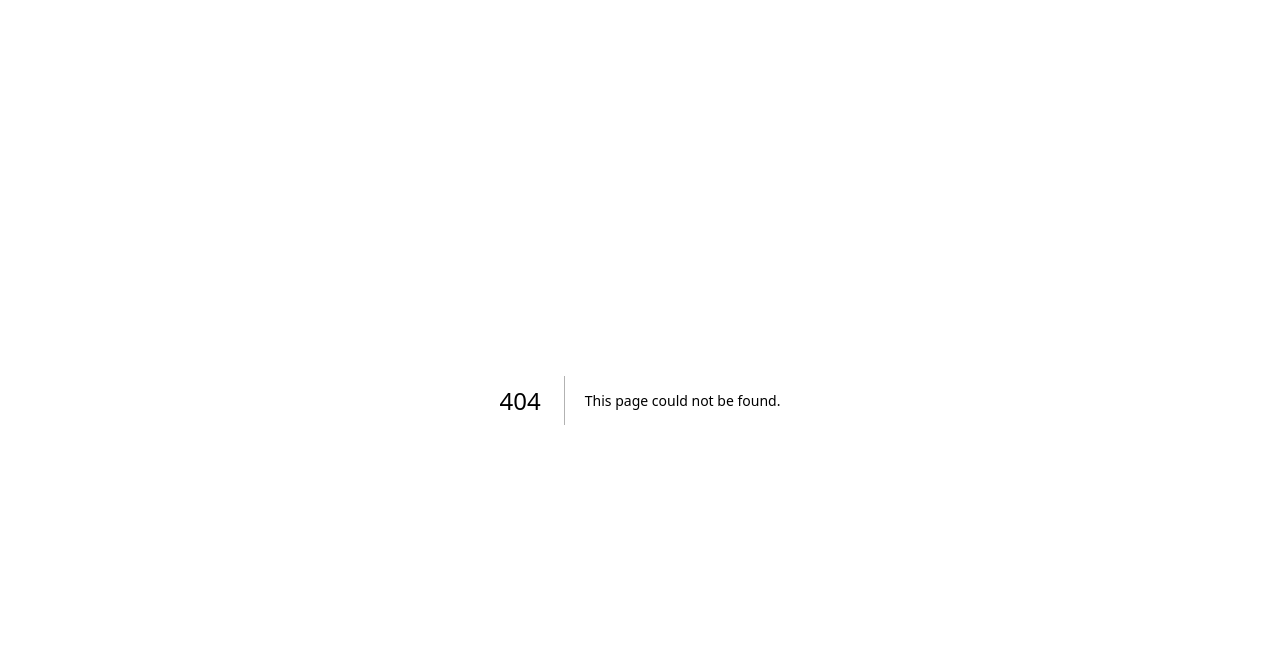
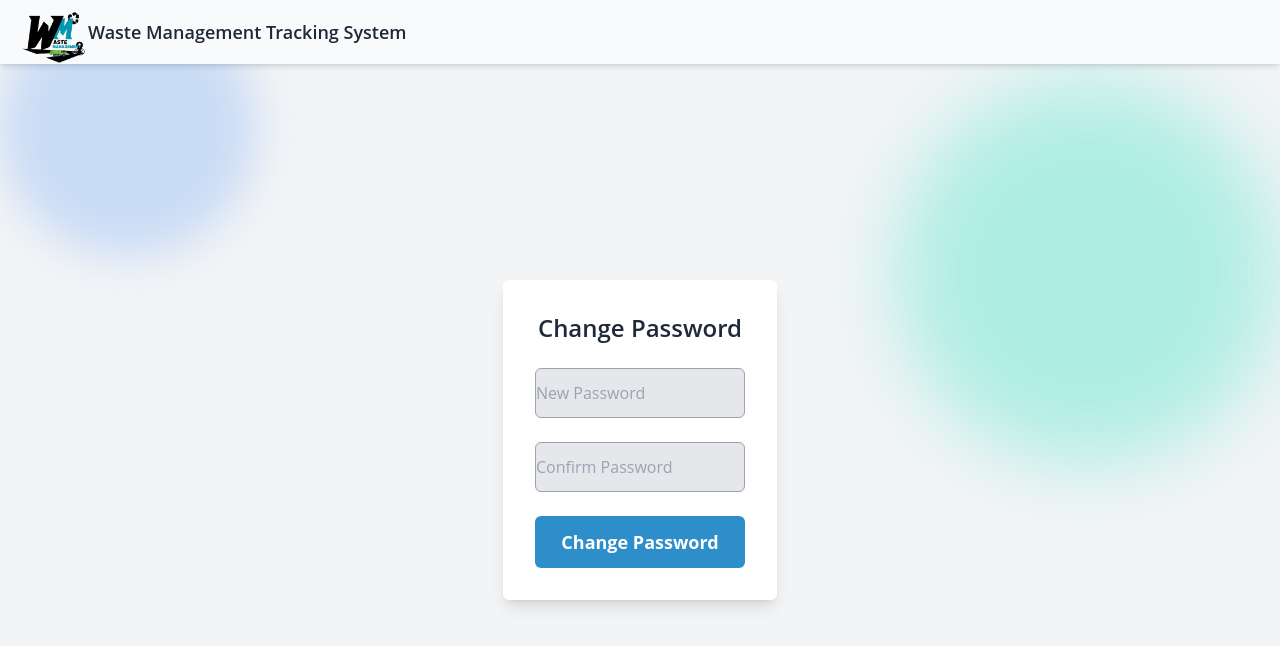
Before and after one commit to applemae342/WM, a Next.js app in the folder project/: page /changePassword in a window 1280 px wide. Before the commit this address had no page. Shown: the top 646 px of the page. Built offline with nearby package versions, Linux system fonts and the light colour scheme.

Commit message:
my last commit 12 - 02 - 2024

```diff
--- a/project/src/pages/EnterOtp.js
+++ b/project/src/pages/EnterOtp.js
@@ -1,35 +1,89 @@
+import React, { useState } from "react";
+import { useRouter } from "next/router";
+import axios from "axios";
 import SignInNavbar from "@/components/SignInNavbar";
-import React, { useState } from "react";
 
 const EnterOtp = () => {
     const [otp, setOtp] = useState(["", "", "", "", "", ""]);
+    const [error, setError] = useState("");
+    const [isLoading, setIsLoading] = useState(false);
+    const router = useRouter();
 
     const handleChange = (e, index) => {
-        let value = e.target.value;
+        const value = e.target.value.replace(/[^0-9]/g, ""); // Allow only digits
+        otp[index] = value;
 
-        if (value.length === 1) {
-            otp[index] = value;
-            setOtp([...otp]);
-            if (index < 5) {
-                document.getElementById(`otp-input-${index + 1}`).focus();
-            }
-        } else {
-            otp[index] = "";
-            setOtp([...otp]);
-            if (index > 0) {
-                document.getElementById(`otp-input-${index - 1}`).focus();
-            }
+        setOtp([...otp]);
+
+        // Focus management
+        if (value.length === 1 && index < 5) {
+            document.getElementById(`otp-input-${index + 1}`).focus();
+        } else if (!value && index > 0) {
+            document.getElementById(`otp-input-${index - 1}`).focus();
         }
     };
 
-    const handleSubmit = (e) => {
+    const handleSubmit = async (e) => {
         e.preventDefault();
-        console.log("Entered OTP: ", otp.join(""));
+        setError("");
+        setIsLoading(true);
+
+        const otpEntered = otp.join("");
+
+        if (otpEntered.length !== 6) {
+            setError("Please enter the full 6-digit OTP.");
+            setIsLoading(false);
+            return;
+        }
+
+        const { email } = router.query;
+
+        if (!email) {
+            setError("Email is missing. Please start the process again.");
+            setIsLoading(false);
+            return;
+        }
+
+        try {
+            const response = await axios.post("http://localhost:8000/API/otp/verify-otp", {
+                email,
+                otp: otpEntered,
+                newPassword: "", // Placeholder for the newPassword field
+            });
+
+            if (response.data.success) {
+                router.push("/changePassword");
+            } else {
+                setError("Invalid OTP. Please try again.");
+            }
+        } catch (err) {
+            console.error("Error verifying OTP:", err);
+            setError("An error occurred while verifying OTP. Please try again.");
+        } finally {
+            setIsLoading(false);
+        }
+    };
+
+    const handleResendOtp = async () => {
+        const { email } = router.query;
+
+        if (!email) {
+            setError("Email is missing. Please start the process again.");
+            return;
+        }
+
+        try {
+            await axios.post("http://localhost:8000/API/otp/send-email", { email });
+            alert("A new OTP has been sent to your email.");
+        } catch (err) {
+            console.error("Error resending OTP:", err);
+            setError("Failed to resend OTP. Please try again later.");
+        }
     };
 
     return (
         <div className="min-h-screen flex flex-col items-center justify-center bg-gray-100 relative font-sans">
-              <SignInNavbar />
+            <SignInNavbar />
             <div className="absolute top-0 left-0 w-64 h-64 bg-blue-200 rounded-full mix-blend-multiply filter blur-xl opacity-70 z-0" />
             <div className="absolute top-20 right-0 w-96 h-96 bg-teal-200 rounded-full mix-blend-multiply filter blur-2xl opacity-70 z-0" />
 
@@ -56,33 +110,30 @@ const EnterOtp = () => {
                             ))}
                         </div>
 
-                        {/* Verify OTP Button */}
+                        {error && (
+                            <div className="text-red-600 text-sm text-center mt-2">
+                                {error}
+                            </div>
+                        )}
+
                         <div>
                             <button
                                 type="submit"
                                 className="w-full py-3 bg-[#2E8ECA] text-white font-bold text-lg rounded-md hover:bg-blue-700 focus:outline-none focus:ring-2 focus:ring-blue-500"
+                                disabled={isLoading}
                             >
-                                Verify OTP
+                                {isLoading ? "Verifying..." : "Verify OTP"}
                             </button>
                         </div>
 
                         {/* Resend OTP */}
                         <div className="text-center">
                             <button
+                                type="button"
                                 className="text-sm text-blue-600 hover:underline"
-                                onClick={() => alert("Resend OTP feature")}
+                                onClick={handleResendOtp}
                             >
                                 Resend OTP
-                            </button>
-                        </div>
-
-                        {/* Back Button */}
-                        <div className="text-center mt-4">
-                            <button
-                                onClick={() => window.history.back()}
-                                className="text-sm text-blue-600 hover:underline"
-                            >
-                                Back
                             </button>
                         </div>
                     </form>
--- /dev/null
+++ b/project/src/pages/changePassword.js
@@ -0,0 +1,101 @@
+import React, { useState } from "react";
+import { useRouter } from "next/router";
+import axios from "axios"; // Make sure axios is installed
+import SignInNavbar from "@/components/SignInNavbar";
+
+const ChangePassword = () => {
+    const [password, setPassword] = useState("");
+    const [confirmPassword, setConfirmPassword] = useState("");
+    const [error, setError] = useState("");
+    const [success, setSuccess] = useState("");
+    const router = useRouter();
+
+    const handleSubmit = async (e) => {
+        e.preventDefault();
+
+        if (password !== confirmPassword) {
+            setError("Passwords do not match.");
+            return;
+        }
+
+        if (password.length < 6) {
+            setError("Password must be at least 6 characters.");
+            return;
+        }
+
+        try {
+            // Send the new password to the backend
+            const response = await axios.post("http://localhost:8000/API/password/change", { password });
+
+            if (response.data.success) {
+                setSuccess("Password changed successfully!");
+                // Redirect to login page after success
+                setTimeout(() => {
+                    router.push("/sign_in_page");
+                }, 2000);
+            } else {
+                setError("Failed to change password. Please try again.");
+            }
+        } catch (err) {
+            console.error("Error changing password:", err);
+            setError("An error occurred while changing the password. Please try again.");
+        }
+    };
+
+    return (
+        <div className="min-h-screen flex flex-col items-center justify-center bg-gray-100 relative font-sans">
+            <SignInNavbar />
+            <div className="absolute top-0 left-0 w-64 h-64 bg-blue-200 rounded-full mix-blend-multiply filter blur-xl opacity-70 z-0" />
+            <div className="absolute top-20 right-0 w-96 h-96 bg-teal-200 rounded-full mix-blend-multiply filter blur-2xl opacity-70 z-0" />
+
+            <div className="flex justify-center items-center relative z-10 mt-20">
+                <div className="bg-white rounded-md shadow-lg p-8 w-full max-w-md">
+                    <h2 className="text-center text-2xl font-semibold text-gray-800 mb-6">Change Password</h2>
+                    <form onSubmit={handleSubmit} className="space-y-6">
+                        <div>
+                            <input
+                                type="password"
+                                value={password}
+                                onChange={(e) => setPassword(e.target.value)}
+                                placeholder="New Password"
+                                className="w-full py-3 bg-gray-200 text-gray-900 rounded-md border border-gray-400 focus:outline-none focus:ring-2 focus:ring-blue-500"
+                            />
+                        </div>
+                        <div>
+                            <input
+                                type="password"
+                                value={confirmPassword}
+                                onChange={(e) => setConfirmPassword(e.target.value)}
+                                placeholder="Confirm Password"
+                                className="w-full py-3 bg-gray-200 text-gray-900 rounded-md border border-gray-400 focus:outline-none focus:ring-2 focus:ring-blue-500"
+                            />
+                        </div>
+
+                        {error && (
+                            <div className="text-red-600 text-sm text-center mt-2">
+                                {error}
+                            </div>
+                        )}
+
+                        {success && (
+                            <div className="text-green-600 text-sm text-center mt-2">
+                                {success}
+                            </div>
+                        )}
+
+                        <div>
+                            <button
+                                type="submit"
+                                className="w-full py-3 bg-[#2E8ECA] text-white font-bold text-lg rounded-md hover:bg-blue-700 focus:outline-none focus:ring-2 focus:ring-blue-500"
+                            >
+                                Change Password
+                            </button>
+                        </div>
+                    </form>
+                </div>
+            </div>
+        </div>
+    );
+};
+
+export default ChangePassword;
--- a/project/src/pages/forgot_password.js
+++ b/project/src/pages/forgot_password.js
@@ -7,35 +7,48 @@ import Link from "next/link";
 
 const ForgotPassword = () => {
     const [email, setEmail] = useState("");
-    const [error, setError] = useState(""); // To handle errors
+    const [error, setError] = useState(""); // State for error message
     const router = useRouter();
 
     const handleSubmit = async (e) => {
         e.preventDefault();
         console.log("Email:", email);
 
+        // Email validation
+        const emailRegex = /^[^\s@]+@[^\s@]+\.[^\s@]+$/;
         if (!email) {
-            setError("Please enter a valid email.");
+            setError("Email is required.");
             return;
         }
+        if (!emailRegex.test(email)) {
+            setError("Please enter a valid email address.");
+            return;
+        }
+        setError(""); // Clear error if email is valid
 
         try {
-            // Send a request to the backend to send OTP to the email
             const response = await axios.post("http://localhost:8000/API/otp/send-email", { email });
 
-            console.log('Backend Response:', response.data); // Log the response from the backend
+            console.log('Backend Response:', response.data);
 
-            // If the OTP is sent successfully, redirect to the OTP verification page
             if (response.data.success) {
                 router.push("/EnterOtp");
             } else {
-                setError("Failed to send OTP. Please try again.");
+                // Check for specific error messages from the backend
+                if (response.data.error === "Email does not exist") {
+                    setError("This email does not match our records.");
+                } else if (response.data.error === "The email address is not valid.") {
+                    setError("Please enter a valid email address.");
+                } else {
+                    setError(response.data.error || "Failed to send OTP. Please try again.");
+                }
             }
         } catch (err) {
-            console.error("Error occurred:", err); // Log the error if any
+            console.error("Error occurred:", err);
             setError("An error occurred. Please try again.");
         }
     };
+
     return (
         <div className="min-h-screen flex flex-col items-center justify-center bg-gray-100 relative font-sans">
             <SignInNavbar />
@@ -64,7 +77,11 @@ const ForgotPassword = () => {
                             />
                         </div>
 
-                        {error && <p className="text-red-500 text-sm">{error}</p>}
+                        {error && (
+                            <div className="text-red-600 text-sm text-center mt-2">
+                                {error}
+                            </div>
+                        )}
 
                         <div>
                             <button
```
Also changed, not shown: 1 other file (tests, documents, lock files or other folders).
